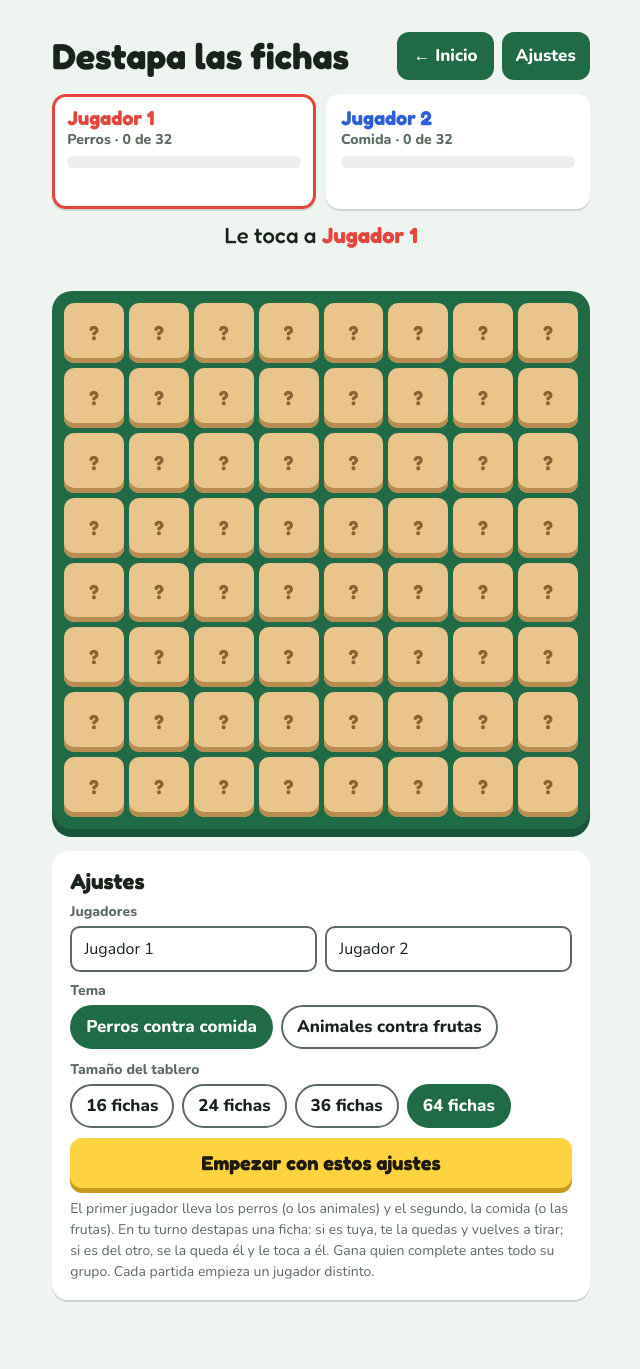
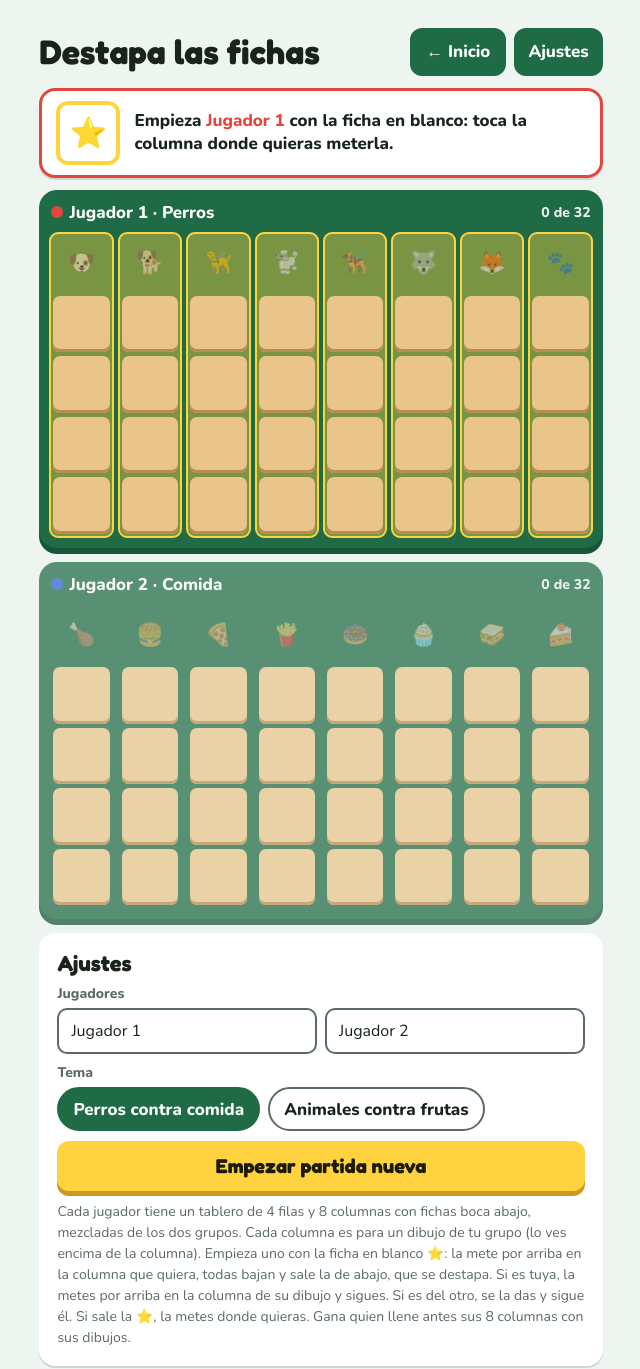
Before and after one commit to tartamoto-pro/adivina-cancion, a plain HTML site: page fichas.html in a window 1280 px wide. Shown: the whole page, without its empty margins (319-959 px from the left). Before the commit the page ends 1348 px from the top, so only its background shows below. Drawn offline with nearby package versions, Linux system fonts and the light colour scheme.

Commit message:
Destapa las fichas: reglas como el juego de bloques (tableros 4x8, meter por arriba y sacar por abajo)
Co-Authored-By: Claude Opus 5.5 <noreply@anthropic.com>
Claude-Session: https://claude.ai/code/session_01KA1os3jgWWZ7S65tu79hwq

```diff
--- a/fichas.html
+++ b/fichas.html
@@ -15,11 +15,11 @@
 <link rel="preconnect" href="https://fonts.googleapis.com">
 <link href="https://fonts.googleapis.com/css2?family=Fredoka:wght@500;600;700&family=Nunito:wght@400;600;800&display=swap" rel="stylesheet">
 <style>
-/* VOICE: juego de mesa rápido y alegre para dos
-   IDEA: un tapete de juego con fichas boca abajo que se dan la vuelta
-   PICTURE: la cuadrícula de fichas de madera y las dos bandejas de cada equipo
+/* VOICE: juego de mesa para dos, con su emoción de cadena de jugadas
+   IDEA: dos tableros de fichas de madera sobre un tapete, como el juego de bloques de verdad
+   PICTURE: los dos tableros de 4 x 8 con sus columnas marcadas y la ficha en la mano
    COLOUR and TYPE: tapete verde, fichas color madera, equipo rojo y equipo azul; Fredoka + Nunito
-   LAYOUT: las dos bandejas arriba con su progreso, el turno, el tablero; ajustes debajo */
+   LAYOUT: ficha en la mano y mensaje arriba, tablero del que juega, tablero del otro; ajustes debajo */
 :root{color-scheme:light dark;--bg:#eef4ef;--on:#17231b;--panel:#fff;--muted:#5b6b60;--felt:#1f6b45;--felt2:#17543a;--wood:#e9c48b;--wood2:#b98c4f;--a:#e2463c;--b:#2b5fd9;--gold:#ffd23f}
 :root[data-theme=light]{color-scheme:light}:root[data-theme=dark]{color-scheme:dark}
 @media(prefers-color-scheme:dark){:root:not([data-theme=light]){--bg:#0e1611;--on:#eaf2ec;--panel:#1a2620;--muted:#a7b8ad}}
@@ -27,38 +27,41 @@
 *{box-sizing:border-box;min-width:0}
 body{margin:0;background:var(--bg);color:var(--on);font:17px/1.5 Nunito,system-ui,sans-serif;overflow-x:clip;min-height:100vh}
 h1,h2{font-family:Fredoka,sans-serif;font-weight:700;line-height:1.1;margin:0}
-.wrap{max-width:640px;margin:0 auto;padding:clamp(16px,4vw,32px) max(4vw,12px) 48px}
-header{display:flex;align-items:center;justify-content:space-between;gap:12px;flex-wrap:wrap;margin-bottom:14px}
-h1{font-size:clamp(26px,6vw,36px)}
+.wrap{max-width:640px;margin:0 auto;padding:clamp(14px,4vw,28px) max(3vw,10px) 48px}
+header{display:flex;align-items:center;justify-content:space-between;gap:10px;flex-wrap:wrap;margin-bottom:12px}
+h1{font-size:clamp(24px,6vw,34px)}
 button{font:inherit;cursor:pointer;border:0;border-radius:12px;min-height:48px;padding:10px 14px}
 button:focus-visible,input:focus-visible,a:focus-visible{outline:3px solid var(--gold);outline-offset:2px}
 .ghost{background:var(--felt);color:#fff;font-weight:800}
 a.home{display:inline-flex;align-items:center;text-decoration:none;min-height:48px;padding:10px 16px;border-radius:12px}
 .go{background:var(--gold);color:#1e1a0a;font-family:Fredoka;font-weight:700;font-size:20px;box-shadow:0 5px 0 #c99a1f;width:100%}
-.teams{display:grid;grid-template-columns:1fr 1fr;gap:10px;margin-bottom:10px}
-.team{background:var(--panel);border-radius:14px;padding:10px 12px;border:3px solid transparent;box-shadow:0 2px 0 #0002}
-.team.now{border-color:currentColor}
-.team.a{color:var(--a)}.team.b{color:var(--b)}
-.team h2{font-size:20px}
-.team small{display:block;color:var(--muted);font-weight:700}
-.bar{height:12px;border-radius:99px;background:#0001;overflow:hidden;margin-top:6px}
-.bar i{display:block;height:100%;background:currentColor;border-radius:99px;transition:width .4s}
-.tray{display:flex;flex-wrap:wrap;gap:1px;margin-top:6px;min-height:22px;font-size:16px;line-height:1}
-.turn{text-align:center;font-family:Fredoka;font-size:22px;min-height:62px;margin:6px 0 10px}
-.turn b.a{color:var(--a)}.turn b.b{color:var(--b)}
-.felt{background:var(--felt);border-radius:20px;padding:12px;box-shadow:0 8px 0 var(--felt2)}
-.board{display:grid;gap:8px}
-.t{aspect-ratio:1;perspective:600px;background:none;padding:0;border-radius:10px;min-height:0}
-.t .in{display:block;position:relative;width:100%;height:100%;transition:transform .45s;transform-style:preserve-3d}
-.t.open .in{transform:rotateY(180deg)}
-.t .f,.t .k{position:absolute;inset:0;border-radius:10px;display:grid;place-items:center;backface-visibility:hidden}
-.t .k{background:var(--wood);box-shadow:inset 0 -5px 0 var(--wood2);font:700 clamp(18px,5vw,26px) Fredoka,sans-serif;color:#8a6233}
-.board.big{gap:5px}.board.big .t .k{font-size:clamp(13px,3.6vw,20px)}.board.big .t .f{font-size:clamp(18px,5.4vw,30px);border-width:3px}
-.t .f{transform:rotateY(180deg);font-size:clamp(26px,8vw,40px);background:#fff;border:4px solid}
-.t .f.a{border-color:var(--a)}.t .f.b{border-color:var(--b)}
-.t.gone{visibility:hidden}
-@media(prefers-reduced-motion:reduce){.t .in{transition:none}}
-.panel{background:var(--panel);border-radius:16px;padding:18px;margin-top:22px;box-shadow:0 2px 0 #0002}
+.hand{display:flex;align-items:center;gap:14px;background:var(--panel);border-radius:16px;padding:10px 14px;box-shadow:0 2px 0 #0002;border:3px solid transparent;margin-bottom:12px}
+.hand.a{border-color:var(--a)}.hand.b{border-color:var(--b)}
+.htile{flex:none;width:64px;height:64px;border-radius:12px;display:grid;place-items:center;font-size:40px;background:#fff;border:4px solid #ccc}
+.htile.down{background:var(--wood);box-shadow:inset 0 -5px 0 var(--wood2);border-color:var(--wood2);font:700 28px Fredoka,sans-serif;color:#8a6233}
+.htile.a{border-color:var(--a)}.htile.b{border-color:var(--b)}
+.htile.blank{font-size:30px;border-color:var(--gold)}
+.hmsg{font-weight:700;line-height:1.35}
+.hmsg b.a{color:var(--a)}.hmsg b.b{color:var(--b)}
+.felt{background:var(--felt);border-radius:18px;padding:10px;box-shadow:0 6px 0 var(--felt2);margin-bottom:14px}
+.ptitle{display:flex;justify-content:space-between;align-items:center;color:#fff;font-weight:800;margin:0 2px 6px;gap:8px}
+.ptitle .dot{display:inline-block;width:12px;height:12px;border-radius:50%;margin-right:6px}
+.felt.off{opacity:.72}
+.grid{display:grid;grid-template-columns:repeat(8,minmax(0,1fr));gap:4px}
+.col{display:grid;gap:4px;background:none;padding:2px;border-radius:9px;min-height:0;border:2px solid transparent}
+.col.can{border-color:var(--gold);background:#ffd23f33;cursor:pointer;animation:pulse 1s infinite alternate}
+.col.done{background:#ffffff26}
+@keyframes pulse{to{background:#ffd23f66}}
+@media(prefers-reduced-motion:reduce){.col.can{animation:none}}
+.tgt{aspect-ratio:1;display:grid;place-items:center;font-size:clamp(14px,4.4vw,22px);opacity:.55}
+.c{aspect-ratio:1;border-radius:7px;display:grid;place-items:center;font-size:clamp(16px,5.2vw,26px)}
+.c.down{background:var(--wood);box-shadow:inset 0 -3px 0 var(--wood2)}
+.c.up{background:#fff;border:2px solid}
+.c.up.a{border-color:var(--a)}.c.up.b{border-color:var(--b)}.c.up.blank{border-color:var(--gold)}
+.c.new{animation:pop .35s ease}
+@keyframes pop{0%{transform:scale(.4)}100%{transform:none}}
+.prog{font-size:14px;opacity:.9}
+.panel{background:var(--panel);border-radius:16px;padding:18px;margin-top:10px;box-shadow:0 2px 0 #0002}
 .panel h2{font-size:22px;margin-bottom:8px}
 label{display:block;font-weight:800;font-size:14px;margin:8px 0 4px;color:var(--muted)}
 .panel input{font:inherit;font-size:16px;width:100%;min-height:46px;border-radius:10px;border:2px solid var(--muted);background:transparent;color:var(--on);padding:8px 12px}
@@ -67,7 +70,7 @@ label{display:block;font-weight:800;font-size:14px;margin:8px 0 4px;color:var(--
 .chip{background:transparent;color:var(--on);font-weight:800;border:2px solid var(--muted);min-height:44px;padding:6px 14px;border-radius:999px}
 .chip[aria-pressed=true]{background:var(--felt);color:#fff;border-color:var(--felt)}
 .note{font-size:14px;color:var(--muted);margin:10px 0 0}
-.win{text-align:center;margin-top:12px}
+.win{text-align:center;margin:4px 0 14px}
 .win h2{font-size:30px;margin-bottom:10px}
 [hidden]{display:none!important}
 </style>
@@ -75,13 +78,9 @@ label{display:block;font-weight:800;font-size:14px;margin:8px 0 4px;color:var(--
 <body>
 <div class="wrap">
   <header><h1>Destapa las fichas</h1><span style="display:flex;gap:8px;flex-wrap:wrap"><a class="ghost home" href="./">← Inicio</a><button class="ghost" id="toSetup">Ajustes</button></span></header>
-  <div class="teams">
-    <div class="team a" id="ta"><h2 id="na"></h2><small id="ga"></small><div class="bar"><i id="ba"></i></div><div class="tray" id="tra"></div></div>
-    <div class="team b" id="tb"><h2 id="nb"></h2><small id="gb"></small><div class="bar"><i id="bb"></i></div><div class="tray" id="trb"></div></div>
-  </div>
-  <p class="turn" id="turn" aria-live="polite"></p>
-  <div class="felt"><div class="board" id="board"></div></div>
   <div class="win" id="win" hidden><h2 id="winT"></h2><button class="go" id="again">Jugar otra vez</button></div>
+  <div class="hand" id="hand"><div class="htile" id="htile"></div><div class="hmsg" id="hmsg" aria-live="polite"></div></div>
+  <div id="boards"></div>
 
   <section class="panel" id="setup">
     <h2>Ajustes</h2>
@@ -89,10 +88,8 @@ label{display:block;font-weight:800;font-size:14px;margin:8px 0 4px;color:var(--
     <div class="names"><input id="p0" maxlength="14" aria-label="Jugador del primer grupo"><input id="p1" maxlength="14" aria-label="Jugador del segundo grupo"></div>
     <label>Tema</label>
     <div class="chips" id="themes"></div>
-    <label>Tamaño del tablero</label>
-    <div class="chips" id="sizes"></div>
-    <button class="go" id="start">Empezar con estos ajustes</button>
-    <p class="note">El primer jugador lleva los perros (o los animales) y el segundo, la comida (o las frutas). En tu turno destapas una ficha: si es tuya, te la quedas y vuelves a tirar; si es del otro, se la queda él y le toca a él. Gana quien complete antes todo su grupo. Cada partida empieza un jugador distinto.</p>
+    <button class="go" id="start">Empezar partida nueva</button>
+    <p class="note">Cada jugador tiene un tablero de 4 filas y 8 columnas con fichas boca abajo, mezcladas de los dos grupos. Cada columna es para un dibujo de tu grupo (lo ves encima de la columna). Empieza uno con la ficha en blanco ⭐: la mete por arriba en la columna que quiera, todas bajan y sale la de abajo, que se destapa. Si es tuya, la metes por arriba en la columna de su dibujo y sigues. Si es del otro, se la das y sigue él. Si sale la ⭐, la metes donde quieras. Gana quien llene antes sus 8 columnas con sus dibujos.</p>
   </section>
 </div>
 <script>
@@ -102,38 +99,54 @@ const esc=s=>String(s).replace(/[&<>"]/g,c=>({'&':'&amp;','<':'&lt;','>':'&gt;',
 const load=(k,d)=>{try{const v=localStorage.getItem(k);return v?JSON.parse(v):d}catch(e){return d}};
 const save=(k,v)=>{try{localStorage.setItem(k,JSON.stringify(v))}catch(e){}};
 const THEMES={
- perros:{name:'Perros contra comida',a:'Perros',b:'Comida',ia:['🐶','🐕','🦮','🐩','🐕‍🦺','🐶','🐕','🦮'],ib:['🍗','🍔','🍕','🍟','🍩','🧁','🥪','🍰']},
- animales:{name:'Animales contra frutas',a:'Animales',b:'Frutas',ia:['🐶','🐱','🐰','🦊','🐻','🐼','🐨','🐯','🦁','🐮','🐷','🐸','🐵','🐔','🐧','🐢','🐙','🐳'],ib:['🍎','🍐','🍊','🍋','🍌','🍉','🍇','🍓','🍒','🍑','🥭','🍍','🥥','🥝','🍅','🫐','🍈','🥑']}};
-const pick=(arr,n)=>Array.from({length:n},(_,k)=>arr[k%arr.length]);
-const SIZES=[[16,4],[24,4],[36,6],[64,8]];
-let cfg=load('fichas-cfg',{names:['Jugador 1','Jugador 2'],size:64,first:0,theme:'perros'});if(!THEMES[cfg.theme])cfg.theme='perros';const TH=()=>THEMES[cfg.theme];
-if(!SIZES.some(s=>s[0]===cfg.size))cfg.size=24;
+ perros:{name:'Perros contra comida',a:'Perros',b:'Comida',ia:['🐶','🐕','🦮','🐩','🐕‍🦺','🐺','🦊','🐾'],ib:['🍗','🍔','🍕','🍟','🍩','🧁','🥪','🍰']},
+ animales:{name:'Animales contra frutas',a:'Animales',b:'Frutas',ia:['🐱','🐰','🐻','🐼','🐨','🐯','🦁','🐸'],ib:['🍎','🍊','🍋','🍌','🍉','🍇','🍓','🍒']}};
+let cfg=load('fichas2-cfg',{names:['Jugador 1','Jugador 2'],theme:'perros',first:0});if(!THEMES[cfg.theme])cfg.theme='perros';
+const TH=()=>THEMES[cfg.theme];
 let st=null,busy=false;
+const icon=t=>t.g==='blank'?'⭐':TH()['i'+t.g][t.d];
+const other=p=>p==='a'?'b':'a';
+const nm=p=>cfg.names[p==='a'?0:1];
+const colDone=(p,c)=>st.grid[p].every(row=>row[c].up&&row[c].g===p&&row[c].d===c);
+const allDone=p=>[0,1,2,3,4,5,6,7].every(c=>colDone(p,c));
+const placed=p=>st.grid[p].flat().filter((t,i)=>t.up&&t.g===p&&t.d===i%8).length;
+
+function start(){cfg.names=[$('p0').value.trim()||'Jugador 1',$('p1').value.trim()||'Jugador 2'];
+  const tiles=[];for(const g of ['a','b'])for(let d=0;d<8;d++)for(let k=0;k<4;k++)tiles.push({g,d,up:false});
+  for(let i=tiles.length-1;i>0;i--){const j=Math.floor(Math.random()*(i+1));[tiles[i],tiles[j]]=[tiles[j],tiles[i]]}
+  const mk=off=>Array.from({length:4},(_,r)=>Array.from({length:8},(_,c)=>tiles[off+r*8+c]));
+  const p=cfg.first?'b':'a';cfg.first=1-cfg.first;save('fichas2-cfg',cfg);
+  st={grid:{a:mk(0),b:mk(32)},turn:p,hand:{g:'blank',d:-1,up:true},over:false,last:null};
+  $('win').hidden=true;busy=false;draw(`Empieza <b class="${p}">${esc(nm(p))}</b> con la ficha en blanco: toca la columna donde quieras meterla.`);window.scrollTo({top:0,behavior:'smooth'})}
+
+function allowed(p,c){if(st.over||busy||p!==st.turn||!st.hand.up)return false;
+  if(st.hand.g==='blank')return !colDone(p,c);return st.hand.g===p&&st.hand.d===c}
+function board(p){const t=TH(),active=p===st.turn&&!st.over;
+  return `<div class="felt${active?'':' off'}"><div class="ptitle"><span><span class="dot" style="background:var(--${p})"></span>${esc(nm(p))} · ${t[p]}</span><span class="prog">${placed(p)} de 32</span></div>
+  <div class="grid">${[0,1,2,3,4,5,6,7].map(c=>`<button class="col${allowed(p,c)?' can':''}${colDone(p,c)?' done':''}" data-p="${p}" data-c="${c}" aria-label="Columna ${c+1} de ${esc(nm(p))}">
+    <span class="tgt">${t['i'+p][c]}</span>${st.grid[p].map((row,r)=>{const x=row[c],isNew=st.last&&st.last.p===p&&st.last.c===c&&r===0;
+      return x.up?`<span class="c up ${x.g}${isNew?' new':''}">${icon(x)}</span>`:`<span class="c down"></span>`}).join('')}</button>`).join('')}</div></div>`}
+function draw(msg){const h=st.hand;
+  $('htile').className='htile'+(h.up?' '+h.g:' down');$('htile').textContent=h.up?icon(h):'?';
+  $('hand').className='hand '+st.turn;if(msg!==undefined)$('hmsg').innerHTML=msg;
+  $('boards').innerHTML=board(st.turn)+board(other(st.turn))}
+
+$('boards').onclick=e=>{const b=e.target.closest('.col');if(!b)return;const p=b.dataset.p,c=+b.dataset.c;
+  if(!allowed(p,c)){if(!st.over&&!busy&&p===st.turn&&st.hand.g!=='blank')$('hmsg').innerHTML=`Tiene que ir en la columna de ${icon(st.hand)} (la que brilla).`;return}
+  busy=true;const g=st.grid[p],out=g[3][c];
+  for(let r=3;r>0;r--)g[r][c]=g[r-1][c];g[0][c]={...st.hand,up:true};st.last={p,c};
+  st.hand={...out,up:false};
+  if(allDone(p)){st.over=true;st.hand={g:'blank',d:-1,up:true};draw('');$('hmsg').innerHTML=`<b class="${p}">¡${esc(nm(p))} ha completado su tablero!</b>`;
+    $('winT').textContent=`¡Gana ${nm(p)}!`;$('win').hidden=false;busy=false;window.scrollTo({top:0,behavior:'smooth'});return}
+  draw(`Ha salido una ficha por abajo… ¡a ver qué es!`);
+  setTimeout(()=>{const h=st.hand;h.up=true;st.last=null;
+    if(h.g==='blank'){busy=false;draw(`¡La ficha en blanco ⭐! <b class="${p}">${esc(nm(p))}</b>, métela por arriba en la columna que quieras.`);return}
+    if(h.g===p){busy=false;draw(`¡${icon(h)} es tuya, <b class="${p}">${esc(nm(p))}</b>! Métela por arriba en su columna.`);return}
+    st.turn=h.g;busy=false;draw(`${icon(h)} es de <b class="${h.g}">${esc(nm(h.g))}</b>. Se la pasa y ahora juega él: métela por arriba en su columna.`)},700)};
+
 function renderSetup(){$('p0').value=cfg.names[0];$('p1').value=cfg.names[1];
-  $('themes').innerHTML=Object.entries(THEMES).map(([k,t])=>`<button type="button" class="chip" data-t="${k}" aria-pressed="${cfg.theme===k}">${t.name}</button>`).join('');
-  $('sizes').innerHTML=SIZES.map(([n])=>`<button type="button" class="chip" data-n="${n}" aria-pressed="${cfg.size===n}">${n} fichas</button>`).join('');save('fichas-cfg',cfg)}
-$('themes').onclick=e=>{const b=e.target.closest('.chip');if(!b)return;cfg.theme=b.dataset.t;renderSetup()};
-$('sizes').onclick=e=>{const b=e.target.closest('.chip');if(!b)return;cfg.size=+b.dataset.n;renderSetup()};
-function start(){cfg.names=[$('p0').value.trim()||'Jugador 1',$('p1').value.trim()||'Jugador 2'];
-  const [n,cols]=SIZES.find(s=>s[0]===cfg.size),half=n/2;
-  const th=TH(),tiles=[...pick(th.ia,half).map(i=>({g:'a',i})),...pick(th.ib,half).map(i=>({g:'b',i}))];
-  for(let i=tiles.length-1;i>0;i--){const j=Math.floor(Math.random()*(i+1));[tiles[i],tiles[j]]=[tiles[j],tiles[i]]}
-  st={tiles,half,turn:cfg.first?'b':'a',got:{a:[],b:[]},over:false};cfg.first=1-cfg.first;save('fichas-cfg',cfg);
-  $('board').style.gridTemplateColumns=`repeat(${cols},minmax(0,1fr))`;$('board').classList.toggle('big',cols>6);
-  $('board').innerHTML=tiles.map((t,k)=>`<button class="t" data-k="${k}" aria-label="Ficha ${k+1}"><span class="in"><span class="k">?</span><span class="f ${t.g}">${t.i}</span></span></button>`).join('');
-  $('win').hidden=true;busy=false;draw('');window.scrollTo({top:0,behavior:'smooth'})}
-const nm=g=>cfg.names[g==='a'?0:1];
-function draw(msg){for(const g of ['a','b']){$('n'+g).textContent=nm(g);$('g'+g).textContent=`${TH()[g]} · ${st.got[g].length} de ${st.half}`;
-    $('b'+g).style.width=(st.got[g].length/st.half*100)+'%';$('tr'+g).textContent=st.got[g].join('');$('t'+g).classList.toggle('now',st.turn===g&&!st.over)}
-  if(!st.over)$('turn').innerHTML=(msg?msg+'<br>':'')+`Le toca a <b class="${st.turn}">${esc(nm(st.turn))}</b>`}
-$('board').onclick=e=>{const b=e.target.closest('.t');if(!b||busy||st.over||b.classList.contains('open'))return;busy=true;
-  const t=st.tiles[+b.dataset.k];b.classList.add('open');
-  setTimeout(()=>{st.got[t.g].push(t.i);b.classList.add('gone');
-    if(st.got[t.g].length===st.half){st.over=true;draw('');$('turn').innerHTML=`<b class="${t.g}">¡${esc(nm(t.g))} ha completado su grupo (${TH()[t.g].toLowerCase()})!</b>`;
-      $('winT').textContent=`¡Gana ${nm(t.g)}!`;$('win').hidden=false;busy=false;return}
-    if(t.g===st.turn)draw(`¡${t.i} es tuya! Vuelve a tirar.`);
-    else{const who=st.turn;st.turn=t.g;draw(`${t.i} era de ${esc(nm(t.g))}.`)}
-    busy=false},900)};
+  $('themes').innerHTML=Object.entries(THEMES).map(([k,t])=>`<button type="button" class="chip" data-t="${k}" aria-pressed="${cfg.theme===k}">${t.name}</button>`).join('');save('fichas2-cfg',cfg)}
+$('themes').onclick=e=>{const b=e.target.closest('.chip');if(!b)return;cfg.theme=b.dataset.t;renderSetup();if(st)draw()};
 $('start').onclick=start;$('again').onclick=start;$('toSetup').onclick=()=>$('setup').scrollIntoView({behavior:'smooth'});
 renderSetup();start();
 }
```
Also changed, not shown: index.html (+1 -1 lines).
